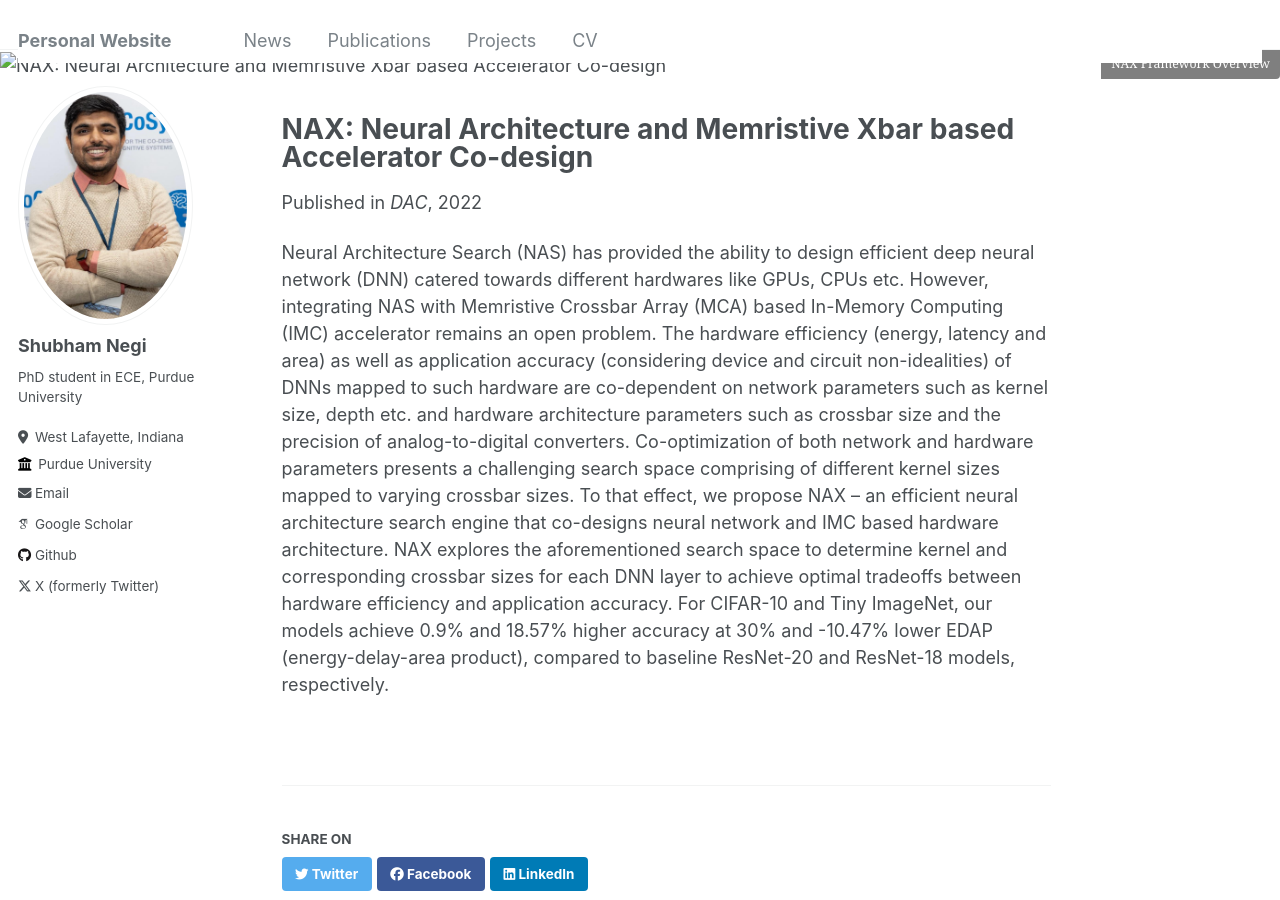
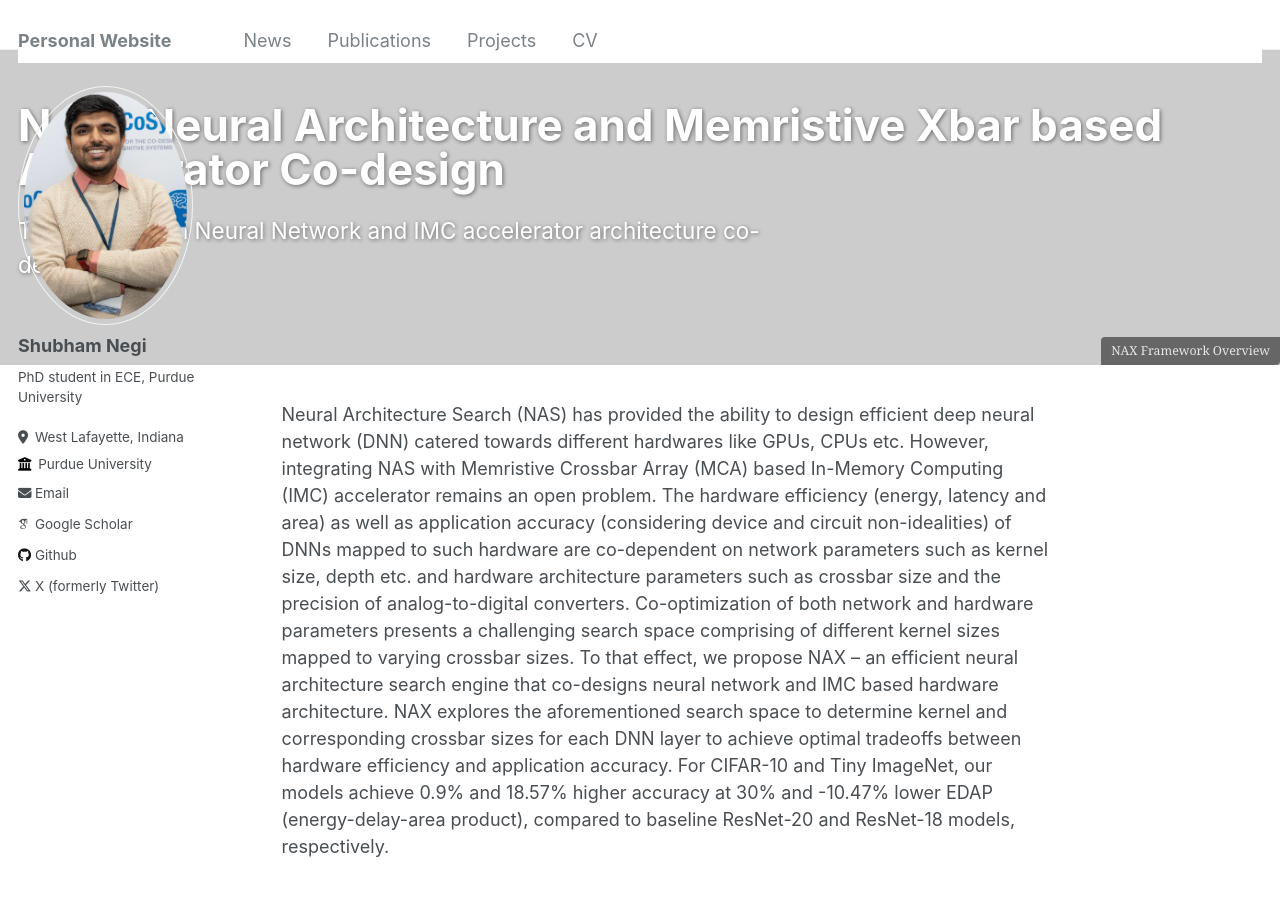
Before and after one commit to negishubham/negishubham.github.io, a Jekyll site: the page built from _publications/nax.md, in a window 1280 px wide and 900 px high. Built offline with Jekyll 4.4.1, drawn with Linux system fonts in a browser that asks for light colours; some web fonts are replaced.

Commit message:
publications updated

```diff
--- a/_publications/nax.md
+++ b/_publications/nax.md
@@ -9,7 +9,8 @@ paperurl: 'https://dl.acm.org/doi/abs/10.1145/3489517.3530476'
 # citation: 'Your Name, You. (2009). &quot;Paper Title Number 1.&quot; <i>Journal 1</i>. 1(1).'
 layout: single
 header:
-    image: /images/nax_arch.png
+    overlay_image: /images/nax_arch.png
+    overlay_filter: 0.2  # Optional: adds a dark overlay for better title visibility
     caption: "NAX Framework Overview"
 ---
 
```
